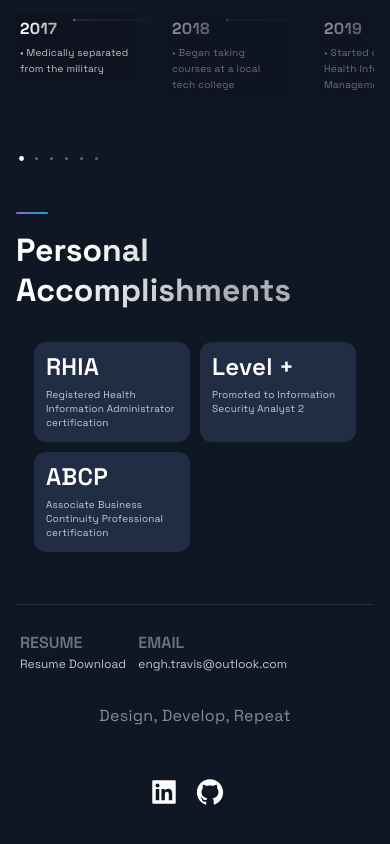
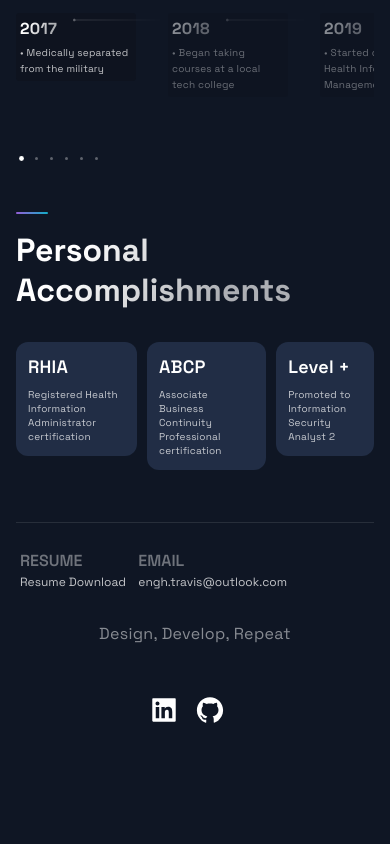
Before and after one commit to travisengh/travisengh.github.io, a Next.js app: page / in a window 390 px wide. Shown: the part 1567-2411 px from the top of the page. After the commit the page ends 2363 px from the top, so only its background shows below. Built offline with nearby package versions, Linux system fonts and the light colour scheme.

Commit message:
Update mobile styling

```diff
--- a/src/components/Acomplishments/Acomplishments.js
+++ b/src/components/Acomplishments/Acomplishments.js
@@ -1,7 +1,7 @@
 import React from 'react';
 
 import { Section, SectionDivider, SectionTitle } from '../../styles/GlobalComponents';
-import { Box, Boxes, BoxNum, BoxText } from './AcomplishmentsStyles';
+import { Box, Boxes, BoxTitle, BoxText } from './AcomplishmentsStyles';
 import { data } from '../../constants/constants';
 
 const Acomplishments = () => (
@@ -10,7 +10,7 @@ const Acomplishments = () => (
     <Boxes>
       {data.map((card, index) => (
         <Box key={index}>
-          <BoxNum>{card.number}</BoxNum>
+          <BoxTitle>{card.title}</BoxTitle>
           <BoxText>{card.text}</BoxText>
         </Box>
       ))}
--- a/src/components/Acomplishments/AcomplishmentsStyles.js
+++ b/src/components/Acomplishments/AcomplishmentsStyles.js
@@ -1,7 +1,7 @@
 import styled from "styled-components"
 
 export const Boxes = styled.div`
-  width: 90%;
+  width: 100%;
   display: grid;
   grid-template-columns: repeat(4, 1fr);
   gap: 24px;
@@ -14,10 +14,9 @@ export const Boxes = styled.div`
   }
 
   @media ${props => props.theme.breakpoints.sm}{
-    display: grid;
-    grid-template-columns: repeat(2, 1fr);
+    display: flex;
     gap: 10px;
-    max-width: 90%;
+    max-width: 100%;
     margin: 24px auto;
   }
 `
@@ -47,7 +46,7 @@ export const Box = styled.div`
     }
   }
 `
-export const BoxNum = styled.h5`
+export const BoxTitle = styled.h5`
   font-style: normal;
   font-weight: 600;
   font-size: 36px;
@@ -61,7 +60,7 @@ export const BoxNum = styled.h5`
     line-height: 32px;
   }
   @media ${props => props.theme.breakpoints.sm} {
-    font-size: 24px;
+    font-size: 18px;
     line-height: 26px;
 }
 `
@@ -94,7 +93,7 @@ export const Join = styled.div`
 
   @media ${props => props.theme.breakpoints.md}{
     display: flex;
-    justify-content: space-between;
+    justify-content: space-between
     padding-bottom: 64px;
   }
 
@@ -130,6 +129,6 @@ export const IconContainer = styled.div`
 
   @media ${props => props.theme.breakpoints.sm}{
     width: 100%;
-    justify-content: center;
+    justify-content: space-between;
   }
 `
--- a/src/components/TimeLine/TimeLine.js
+++ b/src/components/TimeLine/TimeLine.js
@@ -10,9 +10,9 @@ const Timeline = () => {
   const [activeItem, setActiveItem] = useState(0);
   const carouselRef = useRef();
 
-  const scroll = (node, left) => {
+  const scroll = ((node, left) => {
     return node.scrollTo({ left, behavior: 'smooth' });
-  }
+  })
 
   const handleClick = (e, i) => {
     e.preventDefault();
--- a/src/constants/constants.js
+++ b/src/constants/constants.js
@@ -20,7 +20,7 @@ export const TimeLineData = [
 ];
 
 export const data = [
-  { number: 'RHIA', text: 'Registered Health Information Administrator certification', },
-  { number: 'ABCP', text: 'Associate Business Continuity Professional certification', },
-  { number: 'Level +', text: 'Promoted to Information Security Analyst 2'},
+  { title: 'RHIA', text: 'Registered Health Information Administrator certification', },
+  { title: 'ABCP', text: 'Associate Business Continuity Professional certification', },
+  { title: 'Level +', text: 'Promoted to Information Security Analyst 2'},
 ];
```
